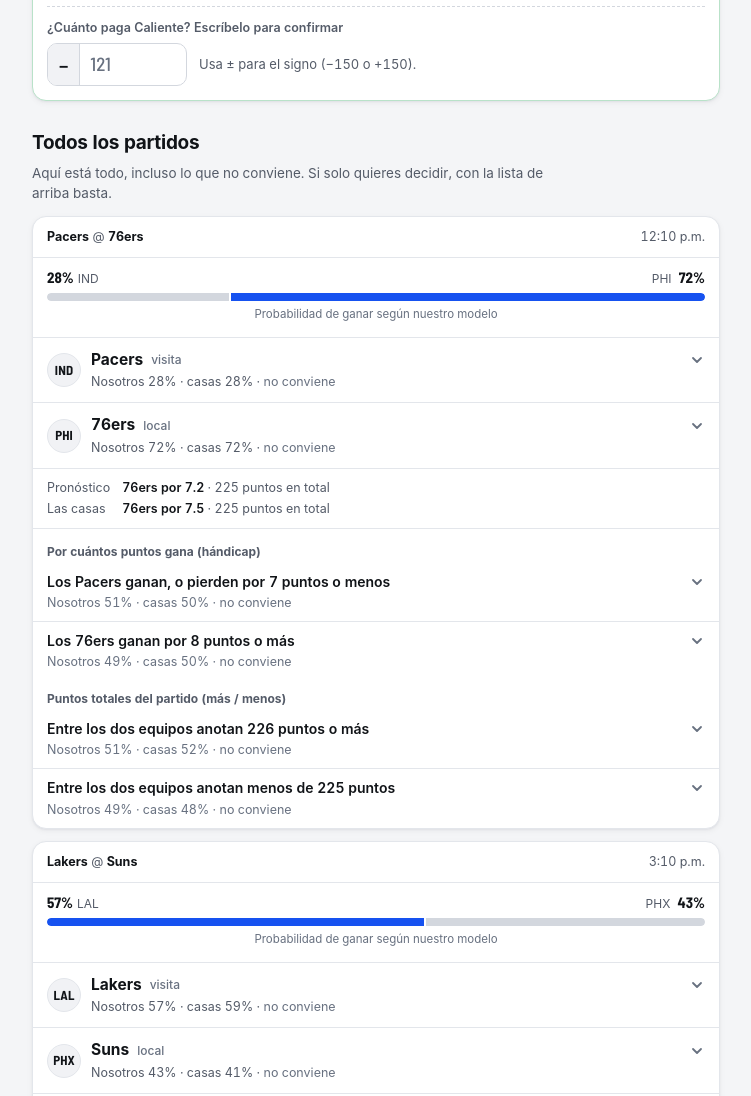
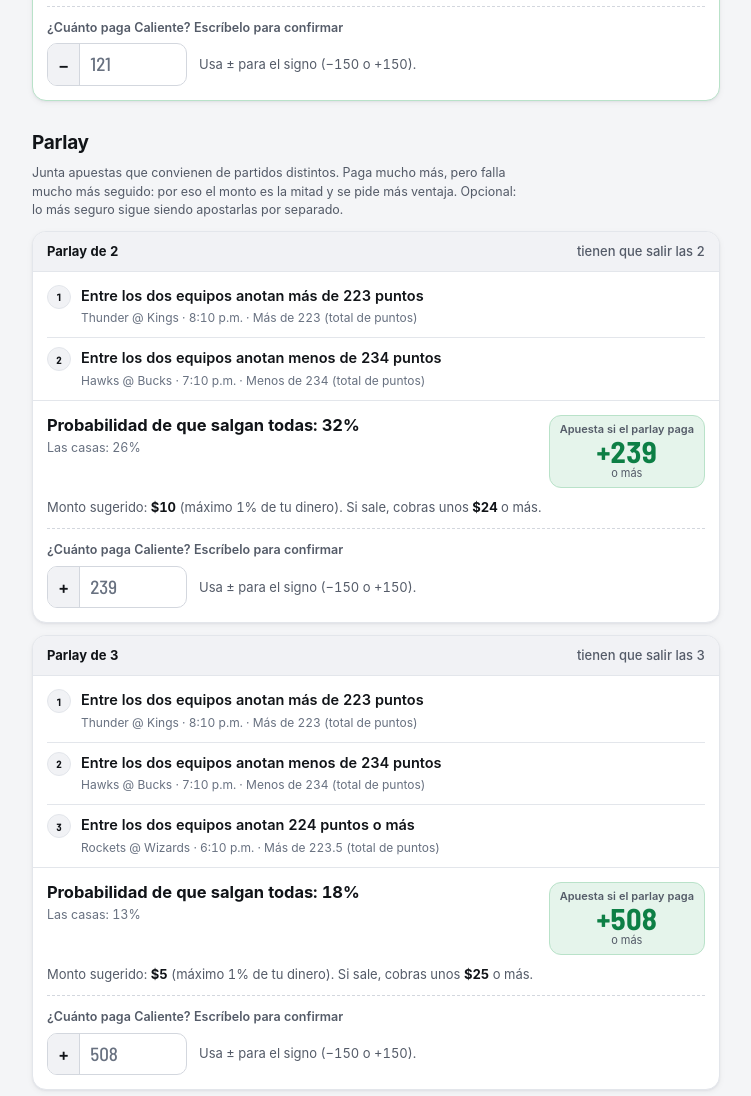
Before and after one commit to chrisvirrueta3/nba-modelo-probabilidades, a plain HTML site: page web/index.html in a window 1280 px wide. Shown: the part 2500-3596 px from the top of the page, without its empty margins (264-1015 px from the left). Drawn offline with Linux system fonts and the light colour scheme.

Commit message:
Agrega sección de parlays (2 y 3 patas, partidos distintos, con calculadora)
Co-Authored-By: Claude Opus 5.5 <noreply@anthropic.com>
Claude-Session: https://claude.ai/code/session_01WDCNaYFmodug9sfSP1Nc9i

```diff
--- a/web/index.html
+++ b/web/index.html
@@ -109,6 +109,18 @@
   .btn.sec { background: var(--surface2); color: var(--txt); border: 1px solid var(--line2); }
   @media (prefers-color-scheme: dark) { .btn:not(.sec) { color: #0e1013; } }
   .codigo { display: block; color: var(--faint); font-size: 12.5px; font-weight: 500; margin-top: 2px; }
+
+  /* ---------- Parlay ---------- */
+  .parlay { margin-bottom: 12px; }
+  .parlay-h { display: flex; justify-content: space-between; align-items: center; gap: 10px; padding: 10px 14px; background: var(--surface2); border-bottom: 1px solid var(--line); font-size: 13px; font-weight: 650; }
+  .parlay-h span { color: var(--dim); font-weight: 500; }
+  .patas { list-style: none; padding: 4px 14px 0; }
+  .patas li { display: grid; grid-template-columns: auto 1fr; gap: 0 10px; padding: 9px 0; align-items: start; }
+  .patas li + li { border-top: 1px solid var(--line); }
+  .patas .t { font-weight: 600; font-size: 14.5px; line-height: 1.3; }
+  .patas .c { color: var(--faint); font-size: 12px; }
+  .parlay .pick { border-top: 1px solid var(--line); }
+  .aviso { color: var(--dim); font-size: 12.5px; margin: -2px 0 12px; max-width: 62ch; }
 
   /* ---------- Calculadora ---------- */
   .calc { margin-top: 12px; padding-top: 12px; border-top: 1px dashed var(--line2); display: grid; grid-template-columns: auto 1fr; gap: 6px 12px; align-items: center; }
@@ -275,6 +287,7 @@
   <section class="vista on" id="v-hoy" aria-label="Hoy">
     <div id="como"></div>
     <div id="conviene"></div>
+    <div id="parlays"></div>
     <div class="sec-h"><h2>Todos los partidos</h2></div>
     <p class="intro">Aquí está todo, incluso lo que no conviene. Si solo quieres decidir, con la lista de arriba basta.</p>
     <div id="partidos"></div>
@@ -308,11 +321,12 @@
       <p><b>+170</b>: si apuestas $100 y ganas, te pagan $170 de ganancia. <b>−130</b>: tienes que apostar $130 para ganar $100. El número más alto siempre te conviene más: +180 es mejor que +170, y −120 es mejor que −130.</p>
     </div>
 
-    <div class="sec-h"><h2>Los tres tipos de apuesta</h2></div>
+    <div class="sec-h"><h2>Tipos de apuesta</h2></div>
     <div class="caja bloque">
       <p><b>Ganador:</b> apuestas a qué equipo gana el partido.</p>
       <p><b>Hándicap (spread):</b> a un equipo le "quitan" o "regalan" puntos. "Nuggets −12.5" significa que tienen que ganar por 13 o más. "Pelicans +12.5" significa que ganas si los Pelicans ganan, o si pierden por 12 o menos.</p>
       <p><b>Puntos totales (más / menos):</b> apuestas a si entre los dos equipos anotan más o menos de cierta cantidad de puntos.</p>
+      <p><b>Parlay:</b> juntas varias apuestas en una sola. Solo ganas si salen todas, pero paga mucho más. La página solo arma parlays con apuestas que ya convienen, de partidos distintos, y te dice cuánto debe pagar Caliente por el parlay completo.</p>
       <p>Si la línea es un número exacto (por ejemplo −4) y el resultado queda justo ahí, te devuelven tu dinero.</p>
     </div>
 
@@ -424,7 +438,8 @@ function calcular(box) {
     return;
   }
   if (info.sosp) { out.innerHTML = `<span class="warn">No apuestes: es sospechosa (el modelo puede no saber algo).</span>`; return; }
-  if (ev >= info.u) out.innerHTML = `<span class="ok"><b>Sí conviene: apuesta ${fmtMoney(stake(info.p, d))}</b></span>`;
+  const monto = info.tope ? Math.min(stake(info.p, d), CFG.bankroll * info.tope) : stake(info.p, d);
+  if (ev >= info.u) out.innerHTML = `<span class="ok"><b>Sí conviene: apuesta ${fmtMoney(monto)}</b>${info.tope ? ` · si gana cobras ${fmtMoney(monto * (d - 1))}` : ""}</span>`;
   else out.innerHTML = `<span>No conviene a ${fmtMomio(m)}. Mejor no apuestes.</span>`;
 }
 function activarCalcs(raiz) {
@@ -493,6 +508,46 @@ function renderConviene(d, {picks, sosp, empezados}) {
   $("#conviene").innerHTML = `<div class="sec-h"><h2>Hoy conviene</h2></div>
     <div class="resumen"><b>${picks.length} apuesta${picks.length > 1 ? "s" : ""} que convienen</b> · hasta <b>${fmtMoney(total)}</b> en total${notas.length ? " · " + notas.join(" · ") : ""}</div>
     ${grupos}`;
+}
+
+/* ---------- Parlays ---------- */
+const UMBRAL_PARLAY = 0.10;   // se exige más ventaja: los errores del modelo se multiplican
+function renderParlays({picks}) {
+  // Una sola apuesta por partido (la de mayor ganancia esperada): apuestas del mismo partido están relacionadas
+  const mejorPorJuego = new Map();
+  for (const x of picks) {
+    const y = mejorPorJuego.get(x.juego.id);
+    if (!y || x.ev > y.ev) mejorPorJuego.set(x.juego.id, x);
+  }
+  const lista = [...mejorPorJuego.values()].sort((a, b) => b.ev - a.ev);
+  if (lista.length < 2) { $("#parlays").innerHTML = ""; return; }
+  const tope = (CFG.tope || 0.02) / 2;
+  const tarjeta = n => {
+    const patas = lista.slice(0, n);
+    const p = patas.reduce((a, x) => a * x.p, 1);
+    const mkt = patas.every(x => x.mkt != null) ? patas.reduce((a, x) => a * x.mkt, 1) : null;
+    const minimo = minimoMomio(p, UMBRAL_PARLAY);
+    const dMin = aDecimal(minimo);
+    const monto = Math.min(stake(p, dMin), CFG.bankroll * tope);
+    const id = `parlay-${n}-` + patas.map(x => x.id).join("|");
+    PICKS.set(id, {id, p, mkt, u: UMBRAL_PARLAY, minimo, sosp: false, tope});
+    return `<div class="caja parlay">
+      <div class="parlay-h">Parlay de ${n} <span>tienen que salir las ${n}</span></div>
+      <ol class="patas">${patas.map((x, i) => { const e = explica(x.mercado, x.texto); return `<li><span class="eq ch" aria-hidden="true">${i + 1}</span><span><span class="t">${esc(e.frase)}</span><br><span class="c">${esc(nombre(x.juego.visita))} @ ${esc(nombre(x.juego.local))} · ${hora(x.juego.inicio)} · ${esc(e.codigo.replace(/^En Caliente: /, "").replace(/ · si .*$/, ""))}</span></span></li>`; }).join("")}</ol>
+      <div class="pick">
+        <div class="pick-top">
+          <div><div class="pick-nom">Probabilidad de que salgan todas: ${Math.round(p * 100)}%</div><div class="pick-meta">Las casas: ${mkt == null ? "–" : Math.round(mkt * 100) + "%"}</div></div>
+          <div class="precio-btn"><span class="l">Apuesta si el parlay paga</span><span class="v">${fmtMomio(minimo)}</span><span class="o">o más</span></div>
+        </div>
+        <div class="pick-det">Monto sugerido: <b>${fmtMoney(monto)}</b> (máximo ${Math.round(tope * 100)}% de tu dinero). Si sale, cobras unos <b>${fmtMoney(monto * (dMin - 1))}</b> o más.</div>
+        ${calcHTML(id, minimo)}
+      </div>
+    </div>`;
+  };
+  const tamanos = [2, 3].filter(n => n <= lista.length);
+  $("#parlays").innerHTML = `<div class="sec-h"><h2>Parlay</h2></div>
+    <p class="aviso">Junta apuestas que convienen de partidos distintos. Paga mucho más, pero falla mucho más seguido: por eso el monto es la mitad y se pide más ventaja. Opcional: lo más seguro sigue siendo apostarlas por separado.</p>
+    ${tamanos.map(tarjeta).join("")}`;
 }
 
 function bajasHTML(lista) {
@@ -643,8 +698,10 @@ function render(d) {
   });
   const prep = prepararPicks(d);
   renderConviene(d, prep);
+  renderParlays(prep);
   renderPartidos(d, prep.empezados);
   activarCalcs($("#conviene"));
+  activarCalcs($("#parlays"));
   renderApuestas(d);
   renderRanking(d);
 }
```
